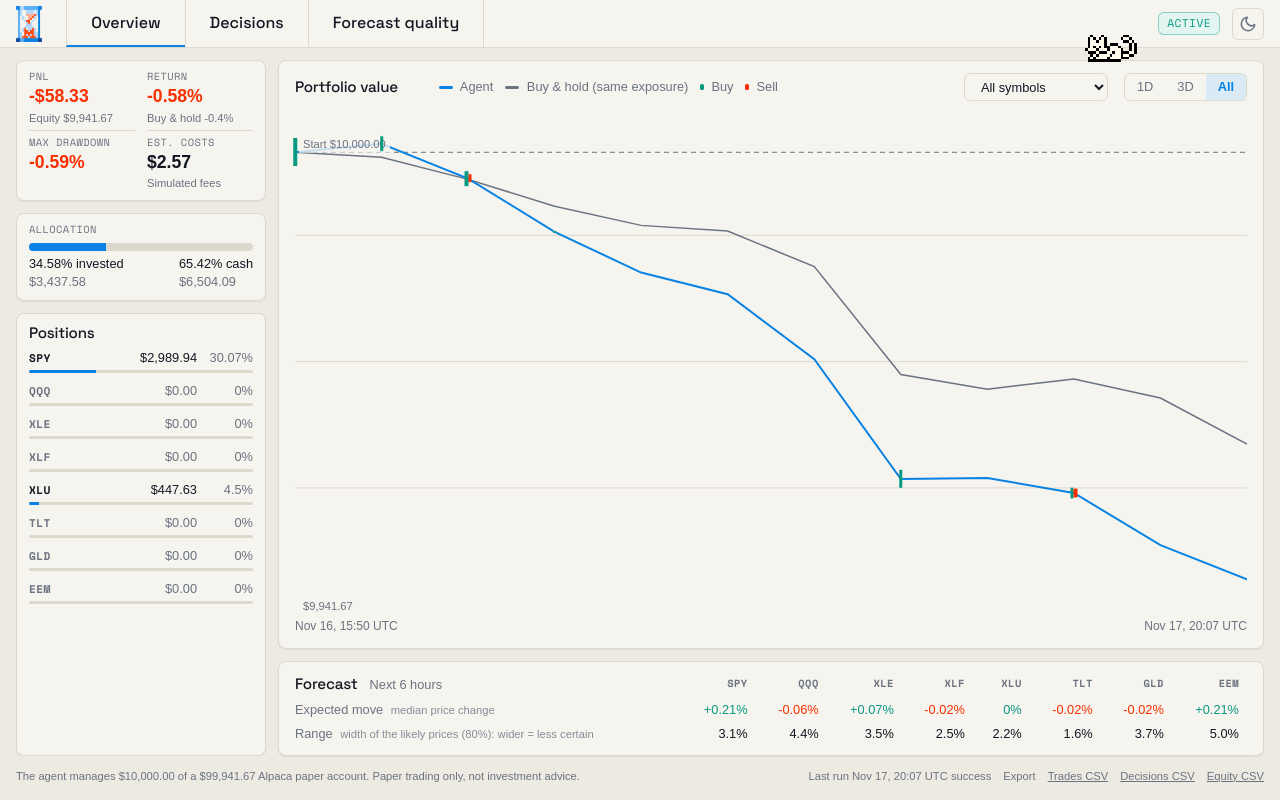
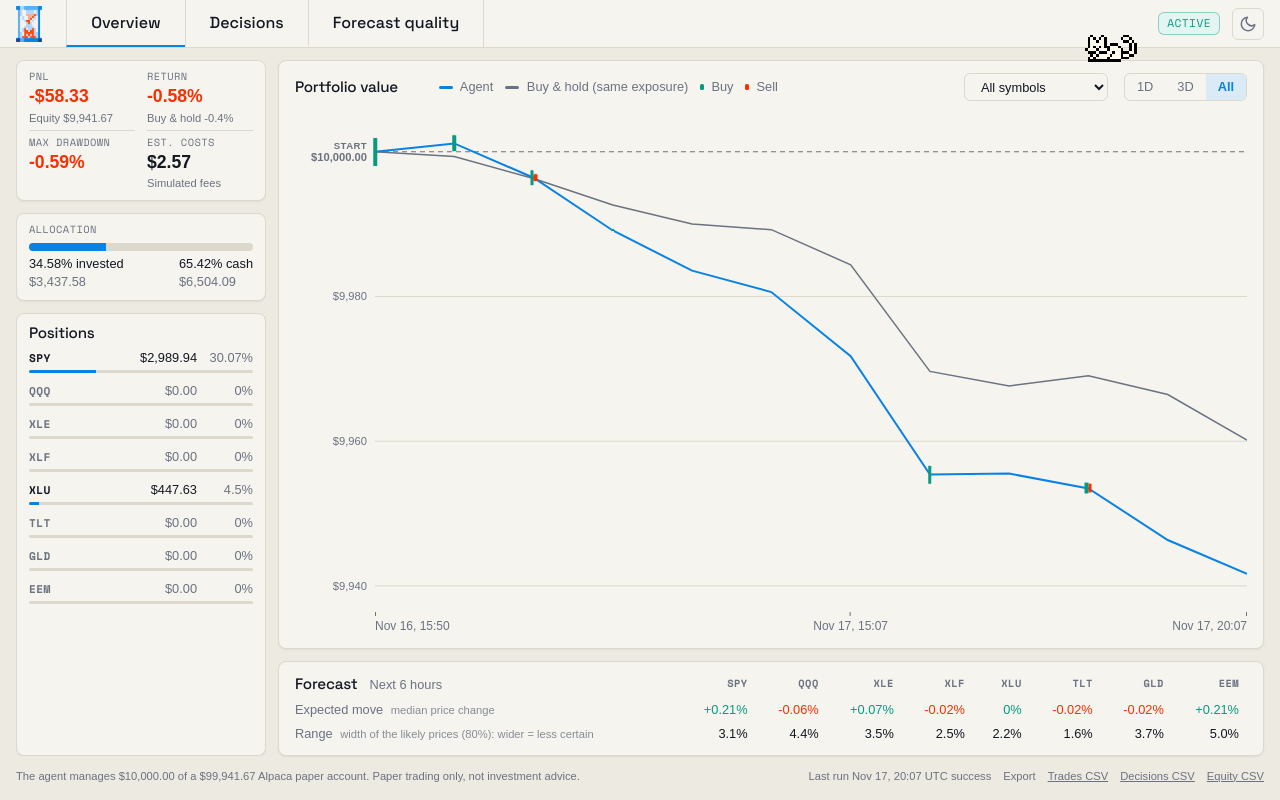
Before and after one commit to capucine-masson/paper-trading, a React (Vite) app in the folder web/: page / in a window 1280 px wide. Built offline with nearby package versions, Linux system fonts and the light colour scheme.

Commit message:
Redesign equity chart axes

```diff
--- a/web/src/components/EquityChart.tsx
+++ b/web/src/components/EquityChart.tsx
@@ -1,16 +1,17 @@
 import { useState, type MouseEvent } from "react";
-import { formatDateTime, formatUsd } from "../format";
+import { formatAxisTime, formatDateTime, formatUsd, formatUsdRounded } from "../format";
 import { ALL_SYMBOLS, type EquityPoint } from "../types";
 import { Empty } from "./Feedback";
 
 const VIEW_WIDTH = 1000;
 const VIEW_HEIGHT = 300;
 // Smallest vertical gap (fraction of the plot) between two axis labels before one is hidden.
-const AXIS_LABEL_GAP = 0.08;
+const AXIS_LABEL_GAP = 0.12;
 const MIN_POINTS = 2;
 const PADDING_RATIO = 0.08;
 const TOOLTIP_FLIP_AT = 0.6;
-const GRID_FRACTIONS = [0.25, 0.5, 0.75];
+const TARGET_TICKS = 4;
+const NICE_STEPS = [1, 2, 5, 10];
 /** The capital floor is drawn once the lowest value is within this share of the gap between start and floor. */
 const FLOOR_PROXIMITY = 0.25;
 /** Height of the bar for the largest trade in view, and the floor that keeps the smallest one visible. */
@@ -43,30 +44,68 @@ interface SeriesPoint {
  * A symbol: the agent's position value against the same capital held since its first buy;
  * before any buy there is nothing to compare, so the plain price is drawn.
  */
-export function buildSeries(points: EquityPoint[], symbol: string): SeriesPoint[] {
+export function buildSeries(
+  points: EquityPoint[],
+  symbol: string,
+): SeriesPoint[] {
   if (symbol === ALL_SYMBOLS) {
-    return points.map((point) => ({ point, value: point.equity, reference: point.buy_and_hold }));
+    return points.map((point) => ({
+      point,
+      value: point.equity,
+      reference: point.buy_and_hold,
+    }));
   }
   const priced = points.flatMap((point) => {
     const price = point.prices[symbol];
-    return price === undefined ? [] : [{ point, price, qty: point.positions[symbol] ?? 0 }];
+    return price === undefined
+      ? []
+      : [{ point, price, qty: point.positions[symbol] ?? 0 }];
   });
   const first = priced.findIndex((p) => p.qty > 0);
   const entry = priced[first];
   if (entry === undefined) {
-    return priced.map(({ point, price }) => ({ point, value: price, reference: null }));
+    return priced.map(({ point, price }) => ({
+      point,
+      value: price,
+      reference: null,
+    }));
   }
   const capital = entry.qty * entry.price;
   return priced
     .slice(first)
-    .map(({ point, price, qty }) => ({ point, value: qty * price, reference: (capital * price) / entry.price }));
+    .map(({ point, price, qty }) => ({
+      point,
+      value: qty * price,
+      reference: (capital * price) / entry.price,
+    }));
+}
+
+/** Evenly spaced round values (1, 2 or 5 times a power of ten) that cover [bottom, top]. */
+function niceTicks(bottom: number, top: number): { values: number[]; step: number } {
+  const raw = (top - bottom) / TARGET_TICKS;
+  const magnitude = 10 ** Math.floor(Math.log10(raw));
+  const step = (NICE_STEPS.find((n) => n * magnitude >= raw) ?? 10) * magnitude;
+  const first = Math.ceil(bottom / step);
+  const count = Math.floor(top / step) - first + 1;
+  return { values: Array.from({ length: Math.max(count, 0) }, (_, i) => (first + i) * step), step };
 }
 
 const linePath = (xs: number[], ys: number[]): string =>
-  xs.map((x, i) => `${i === 0 ? "M" : "L"}${x.toFixed(1)},${(ys[i] ?? 0).toFixed(1)}`).join(" ");
+  xs
+    .map(
+      (x, i) =>
+        `${i === 0 ? "M" : "L"}${x.toFixed(1)},${(ys[i] ?? 0).toFixed(1)}`,
+    )
+    .join(" ");
 
 const volumeOf = (marks: OrderMark[], action: "buy" | "sell"): number =>
-  marks.reduce((sum, m) => (m.action === action && m.price !== null && m.qty !== null ? sum + m.price * m.qty : sum), 0);
+  marks.reduce(
+    (sum, m) =>
+      m.action === action && m.price !== null && m.qty !== null
+        ? sum + m.price * m.qty
+        : sum,
+    0,
+  );
 
 function markLabel(mark: OrderMark, withQuantity: boolean): string {
   const quantity = withQuantity && mark.qty !== null ? ` ${mark.qty}` : "";
@@ -78,7 +117,13 @@ function markLabel(mark: OrderMark, withQuantity: boolean): string {
  * One point per cycle on a category axis: nights and weekends leave no gap.
  * "All" plots the portfolio value; a symbol plots that symbol's price (its own buy and hold).
  */
-export function EquityChart({ points, symbol, startValue, capitalFloor, orders }: Props) {
+export function EquityChart({
+  points,
+  symbol,
+  startValue,
+  capitalFloor,
+  orders,
+}: Props) {
   const [hover, setHover] = useState<number | null>(null);
   const isAll = symbol === ALL_SYMBOLS;
   const series = buildSeries(points, symbol);
@@ -89,9 +134,13 @@ export function EquityChart({ points, symbol, startValue, capitalFloor, orders }
   const last = series.length - 1;
   const xFraction = (i: number) => i / last;
 
-  const referenced = series.flatMap((s, i) => (s.reference === null ? [] : [i]));
+  const referenced = series.flatMap((s, i) =>
+    s.reference === null ? [] : [i],
+  );
   const lowest = Math.min(...series.map((s) => s.value));
-  const floorIsNear = isAll && lowest - capitalFloor <= FLOOR_PROXIMITY * (startValue - capitalFloor);
+  const floorIsNear =
+    isAll &&
+    lowest - capitalFloor <= FLOOR_PROXIMITY * (startValue - capitalFloor);
   const values = [
     ...series.map((s) => s.value),
     ...referenced.map((i) => series[i]?.reference ?? startValue),
@@ -103,7 +152,17 @@ export function EquityChart({ points, symbol, startValue, capitalFloor, orders }
   const [bottom, top] = [low - pad, high + pad];
   const yFraction = (v: number) => (top - v) / (top - bottom);
   const y = (v: number) => yFraction(v) * VIEW_HEIGHT;
-  const nearStart = (v: number) => isAll && Math.abs(yFraction(v) - yFraction(startValue)) < AXIS_LABEL_GAP;
+  const referenceFractions = [
+    ...(isAll ? [yFraction(startValue)] : []),
+    ...(floorIsNear ? [yFraction(capitalFloor)] : []),
+  ];
+  const { values: tickValues, step } = niceTicks(bottom, top);
+  const ticks = tickValues
+    .map((value) => ({ value, fraction: yFraction(value) }))
+    .filter((t) => referenceFractions.every((r) => Math.abs(r - t.fraction) >= AXIS_LABEL_GAP));
+  const formatTick = step >= 1 ? formatUsdRounded : formatUsd;
+  const middleIndex = Math.round(last / 2);
+  const middle = series[middleIndex];
   const xs = series.map((_, i) => xFraction(i) * VIEW_WIDTH);
   const maxVolume = Math.max(
     ...series.flatMap((s) => {
@@ -115,17 +174,49 @@ export function EquityChart({ points, symbol, startValue, capitalFloor, orders }
 
   const onMove = (event: MouseEvent<HTMLDivElement>) => {
     const box = event.currentTarget.getBoundingClientRect();
-    const fraction = Math.min(Math.max((event.clientX - box.left) / box.width, 0), 1);
+    const fraction = Math.min(
+      Math.max((event.clientX - box.left) / box.width, 0),
+      1,
+    );
     setHover(Math.round(fraction * last));
   };
 
   const active = hover === null ? null : (series[hover] ?? null);
-  const activeMarks = active === null ? [] : (orders.get(active.point.cycle_id) ?? []);
+  const activeMarks =
+    active === null ? [] : (orders.get(active.point.cycle_id) ?? []);
   const activeX = hover === null ? 0 : xFraction(hover);
   const tooltipSide =
-    activeX > TOOLTIP_FLIP_AT ? { right: `${(1 - activeX) * 100}%` } : { left: `${activeX * 100}%` };
+    activeX > TOOLTIP_FLIP_AT
+      ? { right: `${(1 - activeX) * 100}%` }
+      : { left: `${activeX * 100}%` };
   return (
     <figure className="equity-chart">
+      <div className="chart-body">
+        <div className="y-axis" aria-hidden="true">
+          {ticks.map((t) => (
+            <span key={t.value} className="tick" style={{ top: `${t.fraction * 100}%` }}>
+              {formatTick(t.value)}
+            </span>
+          ))}
+          {isAll && (
+            <span
+              className="tick tick-start"
+              style={{ top: `${yFraction(startValue) * 100}%` }}
+            >
+              <small>Start</small>
+              {formatUsd(startValue)}
+            </span>
+          )}
+          {floorIsNear && (
+            <span
+              className="tick tick-floor"
+              style={{ top: `${yFraction(capitalFloor) * 100}%` }}
+            >
+              <small>Capital floor</small>
+              {formatUsd(capitalFloor)}
+            </span>
+          )}
+        </div>
         <div
           className="plot"
           onMouseMove={onMove}
@@ -137,13 +228,37 @@ export function EquityChart({ points, symbol, startValue, capitalFloor, orders }
               : `${symbol} ${tracksAgent ? "position value" : "price"} at each cycle`
           }
         >
-        <svg viewBox={`0 0 ${VIEW_WIDTH} ${VIEW_HEIGHT}`} preserveAspectRatio="none">
-          {GRID_FRACTIONS.map((f) => (
-            <line key={f} x1={0} x2={VIEW_WIDTH} y1={f * VIEW_HEIGHT} y2={f * VIEW_HEIGHT} className="grid-line" />
+          <svg
+            viewBox={`0 0 ${VIEW_WIDTH} ${VIEW_HEIGHT}`}
+            preserveAspectRatio="none"
+          >
+            {ticks.map((t) => (
+              <line
+                key={t.value}
+                x1={0}
+                x2={VIEW_WIDTH}
+                y1={t.fraction * VIEW_HEIGHT}
+                y2={t.fraction * VIEW_HEIGHT}
+                className="grid-line"
+              />
             ))}
-          {isAll && <line x1={0} x2={VIEW_WIDTH} y1={y(startValue)} y2={y(startValue)} className="line-start" />}
+            {isAll && (
+              <line
+                x1={0}
+                x2={VIEW_WIDTH}
+                y1={y(startValue)}
+                y2={y(startValue)}
+                className="line-start"
+              />
+            )}
             {floorIsNear && (
-            <line x1={0} x2={VIEW_WIDTH} y1={y(capitalFloor)} y2={y(capitalFloor)} className="line-floor" />
+              <line
+                x1={0}
+                x2={VIEW_WIDTH}
+                y1={y(capitalFloor)}
+                y2={y(capitalFloor)}
+                className="line-floor"
+              />
             )}
             {referenced.length >= MIN_POINTS && (
               <path
@@ -155,22 +270,15 @@ export function EquityChart({ points, symbol, startValue, capitalFloor, orders }
               />
             )}
             <path
-            d={linePath(xs, series.map((s) => y(s.value)))}
-            className={isAll || tracksAgent ? "line-equity" : "line-reference"}
+              d={linePath(
+                xs,
+                series.map((s) => y(s.value)),
+              )}
+              className={
+                isAll || tracksAgent ? "line-equity" : "line-reference"
+              }
             />
           </svg>
-        {!nearStart(high) && <span className="axis axis-top">{formatUsd(high)}</span>}
-        {!nearStart(low) && <span className="axis axis-bottom">{formatUsd(low)}</span>}
-        {isAll && (
-          <span className="axis axis-right" style={{ top: `${yFraction(startValue) * 100}%` }}>
-            Start {formatUsd(startValue)}
-          </span>
-        )}
-        {floorIsNear && (
-          <span className="axis axis-right axis-floor" style={{ top: `${yFraction(capitalFloor) * 100}%` }}>
-            Capital floor {formatUsd(capitalFloor)}
-          </span>
-        )}
           {series.map((s, i) => {
             const marks = orders.get(s.point.cycle_id);
             if (marks === undefined) return null;
@@ -178,7 +286,10 @@ export function EquityChart({ points, symbol, startValue, capitalFloor, orders }
               <span
                 key={s.point.cycle_id}
                 className="volume-group"
-              style={{ left: `${xFraction(i) * 100}%`, top: `${yFraction(s.value) * 100}%` }}
+                style={{
+                  left: `${xFraction(i) * 100}%`,
+                  top: `${yFraction(s.value) * 100}%`,
+                }}
                 title={marks.map((m) => markLabel(m, !isAll)).join(", ")}
               >
                 {(["buy", "sell"] as const).map((action) => {
@@ -187,7 +298,9 @@ export function EquityChart({ points, symbol, startValue, capitalFloor, orders }
                     <span
                       key={action}
                       className={`volume-bar volume-${action}`}
-                    style={{ height: `${Math.max((volume / maxVolume) * MAX_BAR_PX, MIN_BAR_PX)}px` }}
+                      style={{
+                        height: `${Math.max((volume / maxVolume) * MAX_BAR_PX, MIN_BAR_PX)}px`,
+                      }}
                     />
                   ) : null;
                 })}
@@ -196,24 +309,35 @@ export function EquityChart({ points, symbol, startValue, capitalFloor, orders }
           })}
           {active !== null && (
             <>
-            <div className="crosshair" style={{ left: `${activeX * 100}%` }} />
+              <div
+                className="crosshair"
+                style={{ left: `${activeX * 100}%` }}
+              />
               <div className="tooltip" style={tooltipSide}>
                 <strong>{formatDateTime(active.point.t)}</strong>
                 <span>
                   {tracksAgent ? "Agent" : symbol} {formatUsd(active.value)}
                 </span>
-              {active.reference !== null && <span>Buy &amp; hold {formatUsd(active.reference)}</span>}
+                {active.reference !== null && (
+                  <span>Buy &amp; hold {formatUsd(active.reference)}</span>
+                )}
                 {activeMarks.map((m) => (
-                <span key={markLabel(m, true)}>Order: {markLabel(m, !isAll)}</span>
+                  <span key={markLabel(m, true)}>
+                    Order: {markLabel(m, !isAll)}
+                  </span>
                 ))}
               </div>
             </>
           )}
         </div>
         <figcaption className="chart-caption">
-        <span>{formatDateTime(series[0]?.point.t ?? "")}</span>
-        <span>{formatDateTime(series[last]?.point.t ?? "")}</span>
+          <span>{formatAxisTime(series[0]?.point.t ?? "")}</span>
+          <span className="caption-middle" style={{ left: `${xFraction(middleIndex) * 100}%` }}>
+            {formatAxisTime(middle?.point.t ?? "")}
+          </span>
+          <span>{formatAxisTime(series[last]?.point.t ?? "")}</span>
         </figcaption>
+      </div>
     </figure>
   );
 }
--- a/web/src/format.ts
+++ b/web/src/format.ts
@@ -1,4 +1,5 @@
 const usd = new Intl.NumberFormat("en-US", { style: "currency", currency: "USD" });
+const usdRounded = new Intl.NumberFormat("en-US", { style: "currency", currency: "USD", maximumFractionDigits: 0 });
 const percent = new Intl.NumberFormat("en-US", { style: "percent", maximumFractionDigits: 2 });
 const percentTwoDecimals = new Intl.NumberFormat("en-US", {
   style: "percent",
@@ -49,6 +50,7 @@ const day = new Intl.DateTimeFormat("en-US", { timeZone: "UTC", month: "short",
 export const formatDay = (iso: string): string => day.format(new Date(iso));
 export const formatTime = (iso: string): string => `${time.format(new Date(iso))} UTC`;
 export const formatUsd = (value: number): string => usd.format(value);
+export const formatUsdRounded = (value: number): string => usdRounded.format(value);
 export const formatShares = (value: number): string => shares.format(value);
 export const formatSignedUsd = (value: number): string =>
   `${value > 0 ? "+" : ""}${usd.format(value)}`;
@@ -60,4 +62,5 @@ export const formatSignedPercent = (value: number): string => signedPercent.form
 export const formatDrawdown = (value: number): string =>
   value === 0 ? percent.format(0) : `-${percent.format(value)}`;
 export const formatDateTime = (iso: string): string => `${dateTime.format(new Date(iso))} UTC`;
+export const formatAxisTime = (iso: string): string => dateTime.format(new Date(iso));
 export const formatDate = (iso: string): string => date.format(new Date(iso));
--- a/web/src/styles.css
+++ b/web/src/styles.css
@@ -565,6 +565,47 @@ select:hover {
   flex-direction: column;
 }
 
+.chart-body {
+  flex: 1;
+  min-height: 0;
+  display: grid;
+  grid-template-columns: max-content 1fr;
+  grid-template-rows: 1fr auto;
+  column-gap: var(--space-2);
+}
+
+.y-axis {
+  position: relative;
+  min-width: 4.5rem;
+}
+
+.tick {
+  position: absolute;
+  right: 0;
+  transform: translateY(-50%);
+  display: flex;
+  flex-direction: column;
+  align-items: flex-end;
+  font-size: 0.7rem;
+  line-height: 1.1;
+  font-variant-numeric: tabular-nums;
+  color: var(--muted);
+}
+
+.tick small {
+  font-size: 0.6rem;
+  letter-spacing: 0.04em;
+  text-transform: uppercase;
+}
+
+.tick-start {
+  font-weight: 600;
+}
+
+.tick-floor {
+  color: var(--down);
+}
+
 .plot {
   position: relative;
   flex: 1;
@@ -609,17 +650,6 @@ select:hover {
   stroke: var(--down);
   stroke-width: 1;
   stroke-dasharray: 5 4;
-}
-
-.axis-right {
-  left: auto;
-  width: max-content;
-  right: var(--space-1);
-  transform: translateY(-100%);
-}
-
-.axis-floor {
-  color: var(--down);
 }
 
 .volume-group {
@@ -763,11 +793,40 @@ select:hover {
 }
 
 .chart-caption {
+  grid-column: 2;
+  position: relative;
   display: flex;
   justify-content: space-between;
   margin-top: var(--space-1);
   color: var(--muted);
   font-size: 0.75rem;
+}
+
+.chart-caption span {
+  display: flex;
+  flex-direction: column;
+  gap: 2px;
+}
+
+.chart-caption span::before {
+  content: "";
+  width: 1px;
+  height: 4px;
+  background: var(--muted);
+}
+
+.chart-caption span:nth-child(1) {
+  align-items: flex-start;
+}
+
+.chart-caption .caption-middle {
+  position: absolute;
+  transform: translateX(-50%);
+  align-items: center;
+}
+
+.chart-caption span:nth-child(3) {
+  align-items: flex-end;
 }
 
 .positions-card {
@@ -918,6 +977,29 @@ select:hover {
   text-transform: uppercase;
   letter-spacing: 0.04em;
   border-bottom: 1px solid var(--border);
+}
+
+.decision-columns select {
+  width: fit-content;
+  max-width: 100%;
+  height: var(--control-h);
+  padding: 0 var(--space-1) 0 0;
+  color: var(--text);
+  background: transparent;
+  border: 0;
+  border-bottom: 1px solid var(--accent);
+  border-radius: 0;
+  font-family: var(--font-mono);
+  font-size: inherit;
+  text-transform: inherit;
+  letter-spacing: inherit;
+}
+
+.decision-columns select option {
+  text-transform: none;
+  letter-spacing: normal;
+  font-family: var(--font);
+  font-size: 0.85rem;
 }
 
 .decision-columns.is-collapsed > :not(:first-child) {
@@ -1545,6 +1627,10 @@ select:hover {
   }
 
   .decision-columns {
+    grid-template-columns: minmax(0, 1fr);
+  }
+
+  .decision-columns > span {
     display: none;
   }
 
```
Also changed, not shown: web/src/components/Decisions.tsx (+15 -15 lines). Lines whose indentation alone changed are shown as unchanged.
